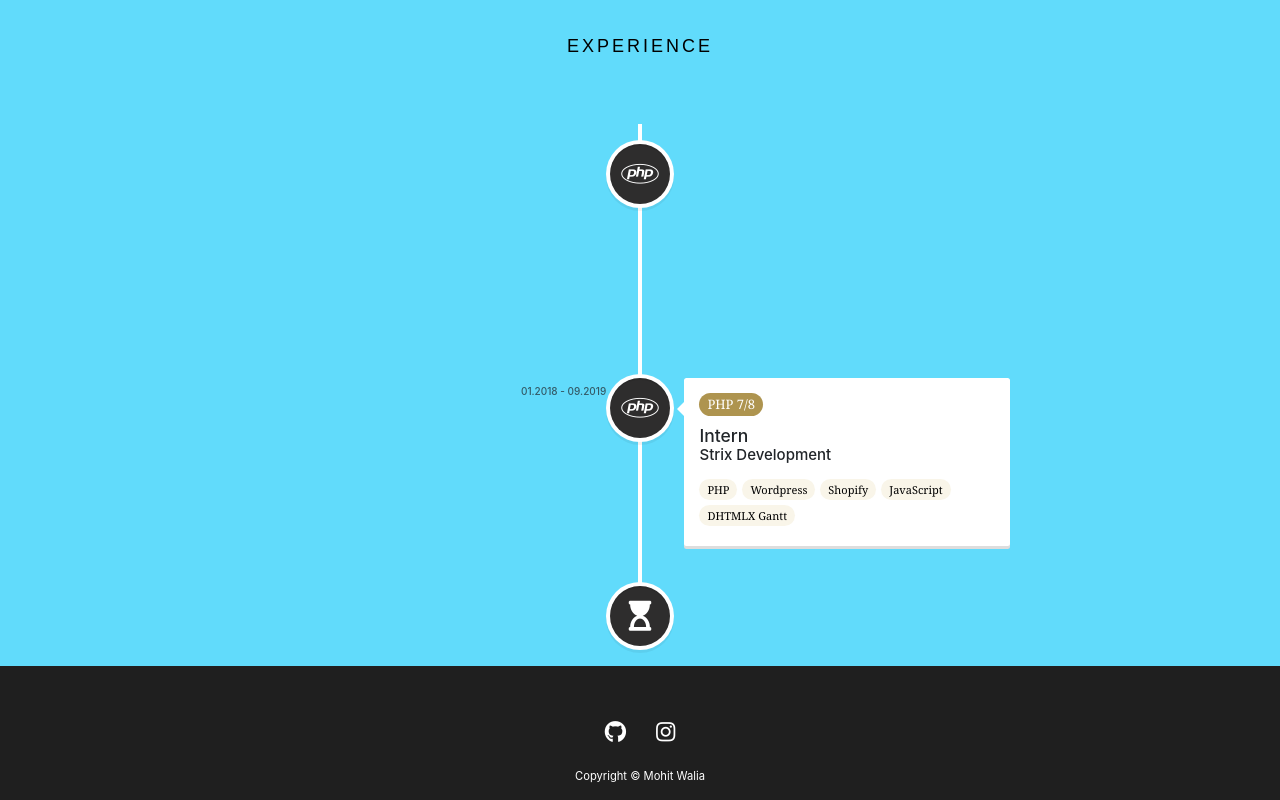
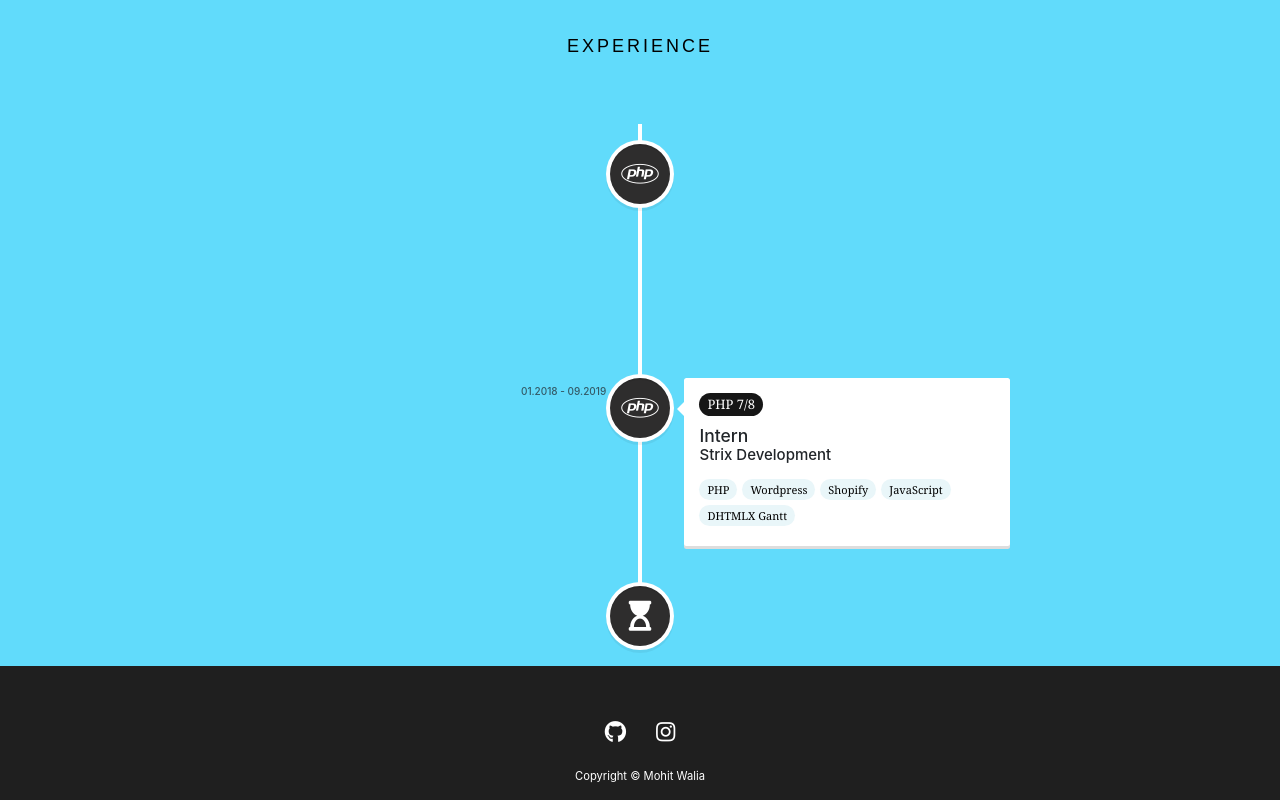
Before and after one commit to Iammohitwalia/Portfolio, a React (Create React App) app: page / in a window 1280 px wide. Shown: the part 2569-3369 px from the top of the page. Built offline with nearby package versions, Linux system fonts and the light colour scheme; some icons are missing.

Commit message:
new-plan

```diff
--- a/src/App.scss
+++ b/src/App.scss
@@ -238,7 +238,7 @@ header h1 {
 	text-align: left !important;
 	padding: 5px 8px 5px 8px !important;
 	vertical-align: baseline;
-	background-color: #AE944F !important;
+	background-color: #161616 !important;
 	color: white;
 	font-weight: lighter !important;
 	font-family: Cambria, Cochin, Georgia, Times, 'Times New Roman', serif;
@@ -249,7 +249,7 @@ header h1 {
 	text-align: left !important;
 	padding: 5px 8px 5px 8px !important;
 	vertical-align: baseline;
-	background-color: #f9f5e9 !important;
+	background-color: #e9f6f9 !important;
 	color: black;
 	font-weight: lighter !important;
 	font-family: Cambria, Cochin, Georgia, Times, 'Times New Roman', serif;
```
